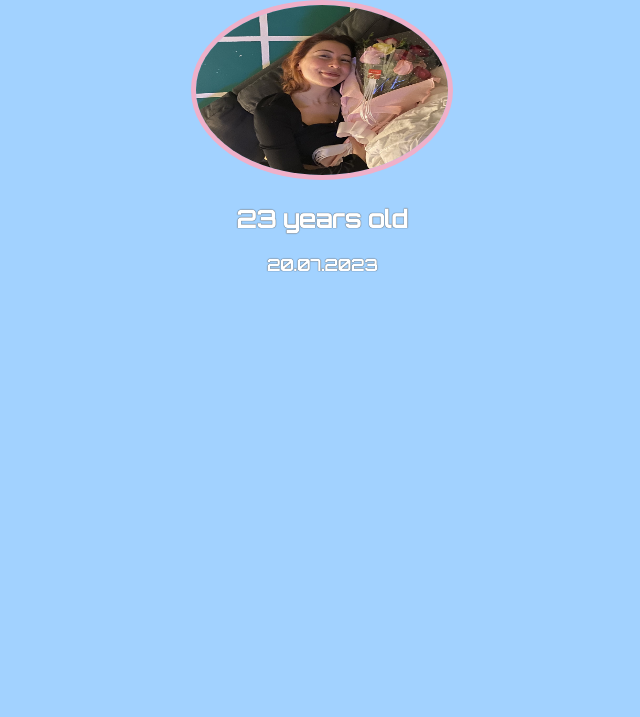
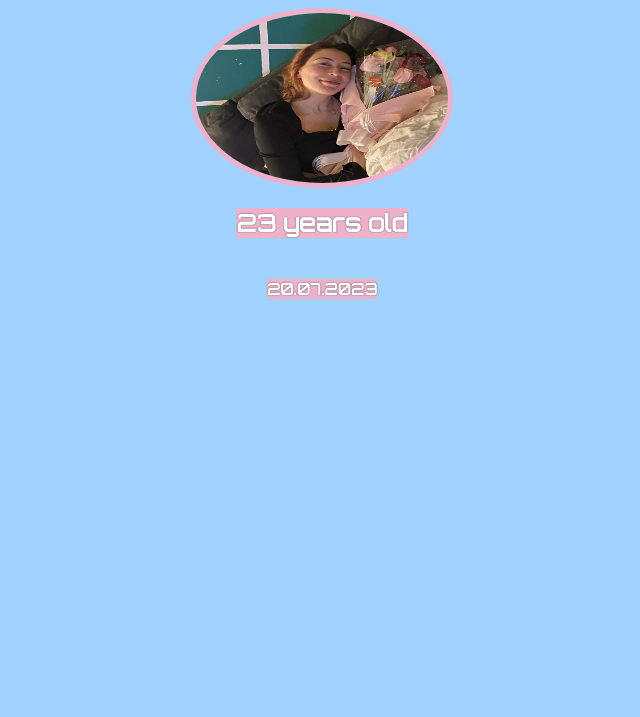
Before and after one commit to dalikh1/birthday-GIFT-site, a plain HTML site: page index.html in a window 1280 px wide. Shown: the part 83-800 px from the top of the page, without its empty margins (318-958 px from the left). Drawn offline with Linux system fonts and the light colour scheme; a web font is replaced by a local one.

Commit message:
fixing problems with flexbox

```diff
--- a/style.css
+++ b/style.css
@@ -5,6 +5,9 @@ body {
     background: #a2d2ff;
     color: #ffffff;
     text-shadow: 0px 0px 1px black;
+    display: flex;
+    flex-direction: column;
+    align-items: center;
 
 }
 .image {
@@ -16,3 +19,6 @@ body {
     border: 5px solid #EFB0C9;
 
 }
+h2, h4 {
+background: #EFB0C9;
+}
```
